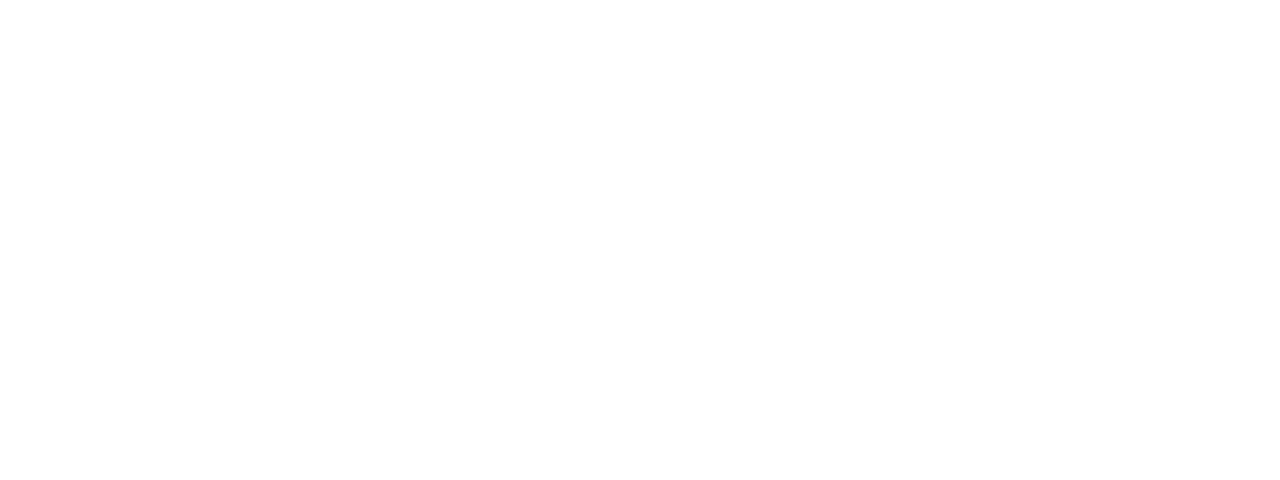
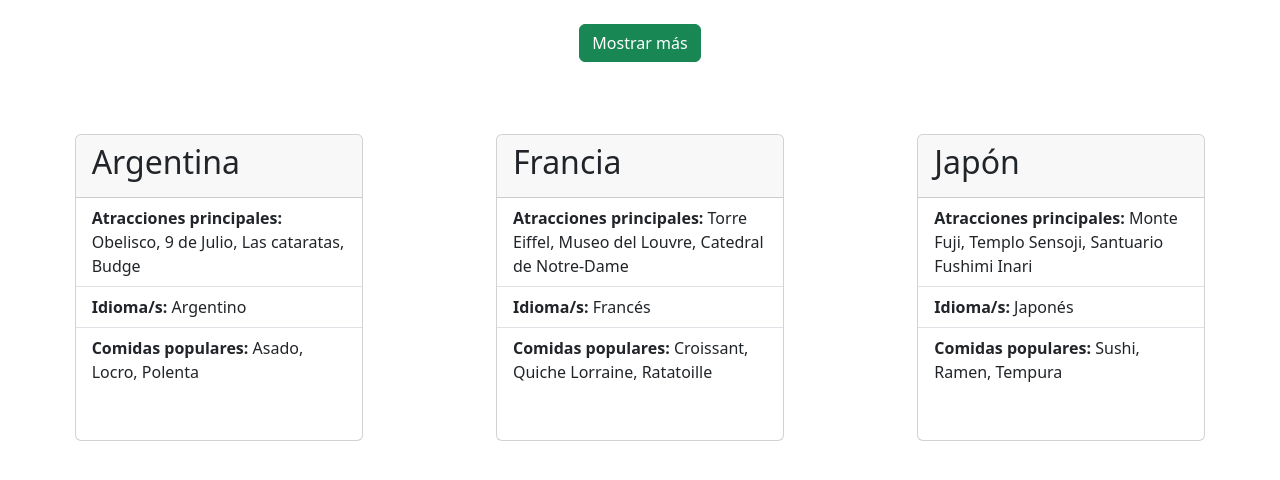
Before and after one commit to TutozGhub/Domina-React, a React (Vite) app: page /LeerMas in a window 1280 px wide. Before the commit this address had no page. Shown: the top 480 px of the page. Built offline with nearby package versions, Linux system fonts and the light colour scheme.

Commit message:
Leer mas

```diff
--- a/public/JSON/paises.json
+++ b/public/JSON/paises.json
@@ -5,16 +5,7 @@
         "idiomas": ["Argentino"],
         "comidas": ["Asado", "Locro", "Polenta"],
         "ranking_comida": "1",
-        "ranking_hoteles": "6",
-        "ranking_precios": "3"
-    },
-    {
-        "nombre": "Italia",
-        "atracciones": ["Coliseo", "Torre inclinada de Pisa"],
-        "idiomas": ["Italiano"],
-        "comidas": ["Pizza", "Pasta", "Tiramisú"],
-        "ranking_comida": "4",
-        "ranking_hoteles": "1",
+        "ranking_hoteles": "4",
         "ranking_precios": "5"
     },
     {
@@ -28,29 +19,56 @@
     },
     {
         "nombre": "Japón",
-        "atracciones": ["Monte Fuji", "Templo Senso-ji", "Santuario Fushimi Inari"],
+        "atracciones": ["Monte Fuji", "Templo Sensoji", "Santuario Fushimi Inari"],
         "idiomas": ["Japonés"],
         "comidas": ["Sushi", "Ramen", "Tempura"],
         "ranking_comida": "3",
-        "ranking_hoteles": "3",
+        "ranking_hoteles": "1",
+        "ranking_precios": "7"
+    },
+    {
+        "nombre": "Egipto",
+        "atracciones": ["Pirámides de Giza", "Templo de Karnak", "Valle de los Reyes"],
+        "idiomas": ["Árabe"],
+        "comidas": ["Koshari", "Ful medames", "Molokhia"],
+        "ranking_comida": "4",
+        "ranking_hoteles": "6",
         "ranking_precios": "1"
     },
     {
-        "nombre": "Egipto",
-        "atracciones": ["Pirámides de Giza", "Templo de Luxor", "Valle de los Reyes"],
-        "idiomas": ["Árabe"],
-        "comidas": ["Koshari", "Ful Medames", "Molokhia"],
+        "nombre": "China",
+        "atracciones": ["Gran Muralla China", "Ciudad Prohibida", "Guerreros de Terracota"],
+        "idiomas": ["Chino"],
+        "comidas": ["Pato Pekín", "Dim Sum", "Mapo Tofu"],
+        "ranking_comida": "5",
+        "ranking_hoteles": "7",
+        "ranking_precios": "3"
+    },
+    {
+        "nombre": "Nueva Zelanda",
+        "atracciones": ["Milford Sound", "Hobbiton", "Monte Cook"],
+        "idiomas": ["Inglés", "Maorí"],
+        "comidas": ["Hangi", "Pavlova", "Fish and Chips"],
         "ranking_comida": "6",
-        "ranking_hoteles": "5",
+        "ranking_hoteles": "3",
         "ranking_precios": "6"
     },
     {
-        "nombre": "China",
-        "atracciones": ["Gran Muralla", "Ciudad Prohibida", "Templo del Cielo"],
-        "idiomas": ["Chino"],
-        "comidas": ["Dim Sum", "Pato Pekinés", "Hot Pot"],
-        "ranking_comida": "5",
-        "ranking_hoteles": "4",
+        "nombre": "India",
+        "atracciones": ["Taj Mahal", "Templo Dorado", "Palacio de Mysore"],
+        "idiomas": ["Hindi", "Inglés"],
+        "comidas": ["Biryani", "Masala Dosa", "Butter Chicken"],
+        "ranking_comida": "7",
+        "ranking_hoteles": "5",
         "ranking_precios": "4"
+    },
+    {
+        "nombre": "Alemania",
+        "atracciones": ["Puerta de Brandeburgo", "Castillo de Neuschwanstein", "Catedral de Colonia"],
+        "idiomas": ["Alemán"],
+        "comidas": ["Bratwurst", "Sauerkraut", "Pretzel"],
+        "ranking_comida": "8",
+        "ranking_hoteles": "8",
+        "ranking_precios": "8"
     }
 ]
--- a/src/assets/components/App/Paths.js
+++ b/src/assets/components/App/Paths.js
@@ -27,6 +27,7 @@
     "name": "Apunta la flecha",
     "path": "/Flecha"
     },
+
     {
     "name": "Buscando entre datos externos",
     "path": "/BuscandoDatos"
@@ -42,5 +43,13 @@
     {
     "name": "Listado de perfiles de usuario",
     "path": "/ListaUsuarios"
+    },
+    {
+    "name": "Leer más / Leer menos",
+    "path": "/LeerMas"
+    },
+    {
+    "name": "Contador de palabras",
+    "path": "/ContadorPalabras"
     }
 ]
--- a/src/assets/components/BuscandoDatos/Pais.jsx
+++ b/src/assets/components/BuscandoDatos/Pais.jsx
@@ -6,7 +6,7 @@
   };
   return (
     <div className="col">
-        <div className="card mt-5" style={card}>
+        <div className="card mt-5 mx-auto h-100" style={card}>
           <div className="card-header">
             <h2>{data?.nombre}</h2>
           </div>
@@ -25,9 +25,6 @@
               <strong>Comidas populares: </strong>
               {data?.comidas.join(", ")}
             </li>
-            <p>{data?.ranking_comida}</p>
-            <p>{data?.ranking_hoteles}</p>
-            <p>{data?.ranking_precios}</p>
           </ul>
         </div>
       </div>
--- /dev/null
+++ b/src/assets/components/LeerMas/LeerMas.jsx
@@ -0,0 +1,60 @@
+import React, { useState, useEffect } from "react";
+import Pais from "../BuscandoDatos/Pais";
+
+export default function LeerMas() {
+  const [countries, setCountries] = useState([]);
+  const [showAll, setShowAll] = useState(false);
+  const [error, setError] = useState(null);
+  const [btn, setBtn] = useState({ style: "btn-success", text: "Mostrar más" });
+
+  useEffect(() => {
+    fetch("JSON/paises.json")
+      .then((res) => res.json())
+      .then((data) => {
+        setCountries(data);
+      })
+      .catch((err) => setError(err));
+  }, []);
+
+  useEffect(() => {
+    if (showAll === true){
+        setBtn({...btn, text: "Mostrar menos", style: "btn-danger"})
+    }
+    else if (showAll === false){
+        setBtn({...btn, text: "Mostrar más", style: "btn-success"})
+    }
+    console.log(showAll);
+  }, [showAll])
+
+  if (error) {
+    return <p>error al cargar el json: {error.message}</p>;
+  }
+
+    const paisesFiltrados = showAll ? countries : countries.slice(0, 3);
+
+  //   const ordenRanking = (orderBy) => {
+  //     setOrder(orderBy);
+  //   };
+
+  const clickBtnHandler = ()=>{
+    setShowAll(!showAll);
+  }
+
+  return (
+    <>
+    <div className="row gap-3 m-3">
+        <div className="d-flex ">
+            <button
+            className={`btn ${btn.style} my-2 mx-auto`}
+            onClick={clickBtnHandler}
+            >
+            {btn.text}
+            </button>
+        </div>
+        {paisesFiltrados.map((item)=>(
+            <Pais data={item} />
+        ))}
+    </div>
+    </>
+  );
+}
--- a/src/assets/components/ListaUsuarios/ListaUsuarios.jsx
+++ b/src/assets/components/ListaUsuarios/ListaUsuarios.jsx
@@ -10,7 +10,6 @@
     .then((data) => data.results)
     .then((data) => {
       setProfiles(data);
-      console.log(data);
     })
       .catch((err) => setError(err));
   }, []);
--- a/src/main.jsx
+++ b/src/main.jsx
@@ -15,6 +15,7 @@
 import Ordenando from './assets/components/Ordenando/Ordenando.jsx';
 import OrdenandoRanking from './assets/components/OrdenandoRanking/OrdenandoRanking.jsx';
 import ListaUsuarios from './assets/components/ListaUsuarios/ListaUsuarios.jsx';
+import LeerMas from './assets/components/LeerMas/LeerMas.jsx';
 
 ReactDOM.createRoot(document.getElementById('root')).render(
   <React.StrictMode>
@@ -33,6 +34,7 @@
         <Route path="Ordenando" element={<Ordenando />} />
         <Route path="OrdenandoRanking" element={<OrdenandoRanking />} />
         <Route path="ListaUsuarios" element={<ListaUsuarios />} />
+        <Route path="LeerMas" element={<LeerMas />} />
       </Routes>
     </BrowserRouter>
   </React.StrictMode>,
```
